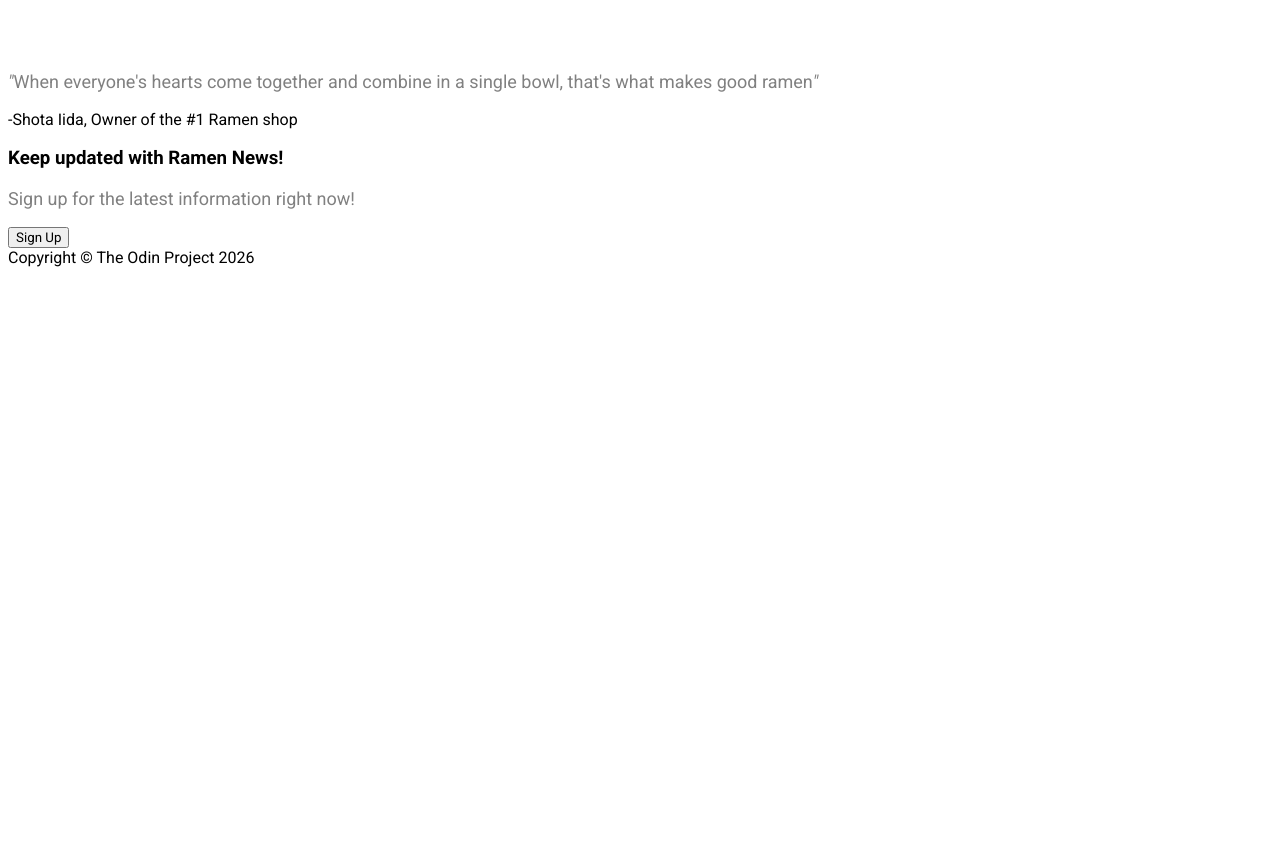
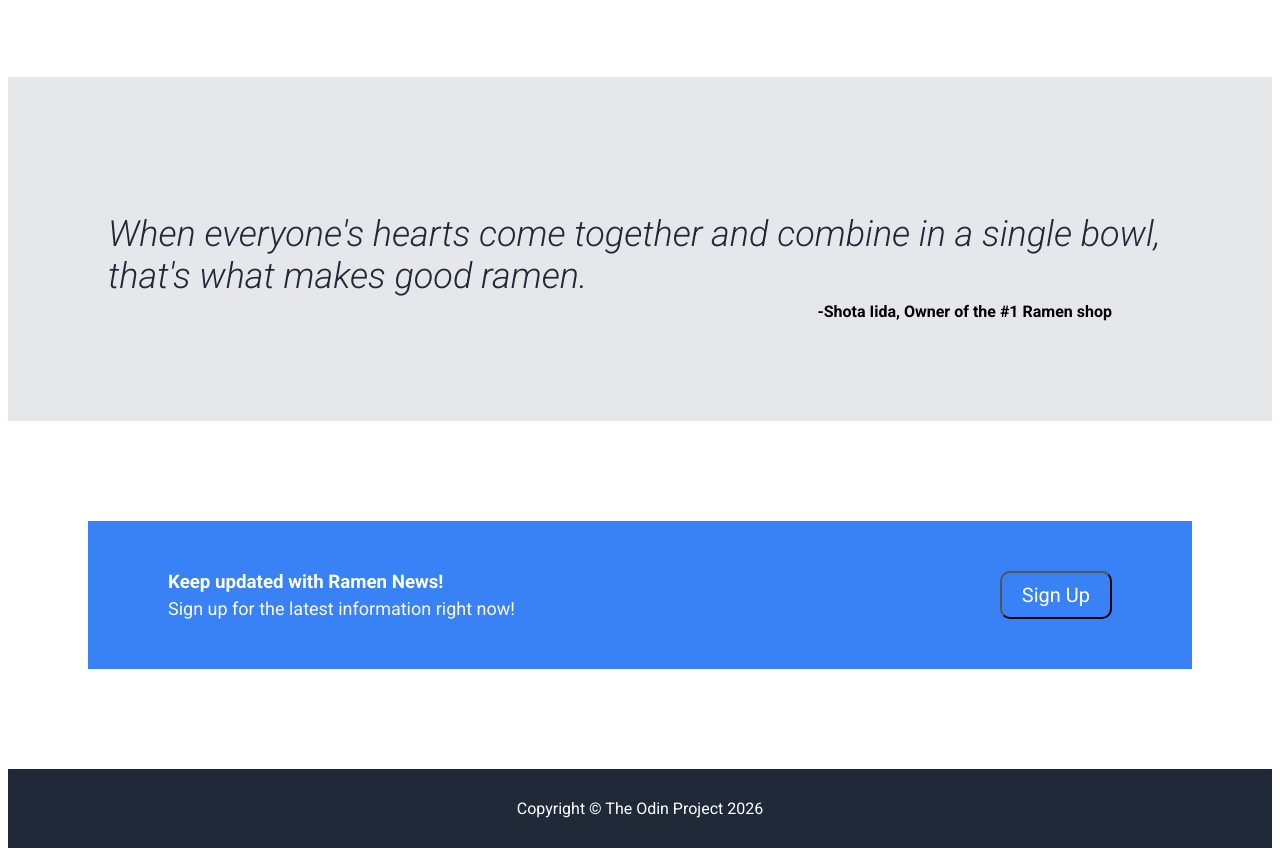
Before and after one commit to wuxmai-cell/odin-landingpage, a plain HTML site: page index.html in a window 1280 px wide. Shown: the part 1102-1958 px from the top of the page. Before the commit the page ends 1377 px from the top, so only its background shows below. Drawn offline with Linux system fonts and the light colour scheme; a web font is replaced by a local one.

Commit message:
Finished up the last 3 sections
Styled the Quote, CTA and footer sections

```diff
--- a/index.html
+++ b/index.html
@@ -62,15 +62,19 @@
     </div>
 
     <div class="quote-section">
-        <p class="quote"><em>"</em>When everyone's hearts come together and combine in a single bowl, that's what makes good ramen<em>"</em></p>
-        <div class="Iida">-Shota Iida, Owner of the #1 Ramen shop</div>
+        <p class="quote"><em>When everyone's hearts come together and combine in a single bowl, that's what makes good ramen.</em></p>
+        <div class="Iida"><strong>-Shota Iida, Owner of the #1 Ramen shop</strong></div>
 
     </div>
 
     <div class="cta">
-        <h3>Keep updated with Ramen News!</h3>
-        <p>Sign up for the latest information right now!</p>
-        <button>Sign Up</button>
+
+        <div class="cta-left">
+            <h3>Keep updated with Ramen News!</h3>
+            <p>Sign up for the latest information right now!</p>
+        </div>
+
+        <button class="sign-up">Sign Up</button>
     </div>
 
     <div class="footer">
--- a/styles.css
+++ b/styles.css
@@ -60,7 +60,8 @@ h1{
 .intro-ramen{
     width:50%;
     height: auto;
-
+    border: solid #F9FAF8 3px ;
+    border-radius: 3px;
 }
 
 .intro-button{
@@ -101,6 +102,7 @@ h2{
     flex-flow: row wrap;
     gap: 40px;
     justify-content: space-between;
+    margin: 0px 15px;
 }
 
 .card img{
@@ -118,3 +120,69 @@ h2{
 .card p{
     text-align: center;
 }
+
+/* Quote Section */
+.quote-section{
+    background-color: #E5E7EB;
+    display: flex;
+    flex-flow: column wrap;
+    align-items: flex-start;
+    padding: 100px;
+}
+
+.quote{
+    font-size: 36px;
+    color: #1F2937;
+    font-weight: 300;
+    margin-bottom: 5px;
+}
+
+.Iida{
+    margin-left: auto;
+    padding: 0px 60px;
+}
+
+/* CTA */
+
+.cta{
+    background-color: #3882f6;
+    display: flex;
+    padding: 50px 80px;
+    margin: 100px 80px;
+    justify-content: space-between;
+}
+
+.cta-left{
+    display: flex;
+    flex-flow: column wrap;
+    color: white;
+}
+
+.cta-left p{
+    margin: 0;
+    padding-top: 5px;
+    color: #F9FAF8;
+}
+
+.cta-left h3{
+    margin: 0;
+    padding: 0;
+}
+
+.sign-up{
+    margin-left: 20px;
+    padding: 0px 20px;
+    background-color: #3882f6;
+    color: white;
+    font-size: 20px;
+    border-radius: 10px;
+}
+
+/* footer */
+
+.footer{
+    background-color: #1F2937;
+    text-align: center;
+    padding: 30px;
+    color: white;
+}
```
